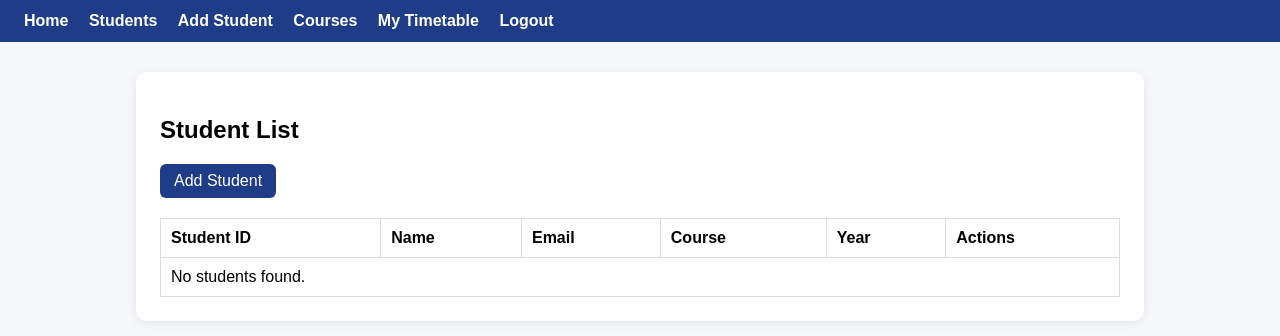
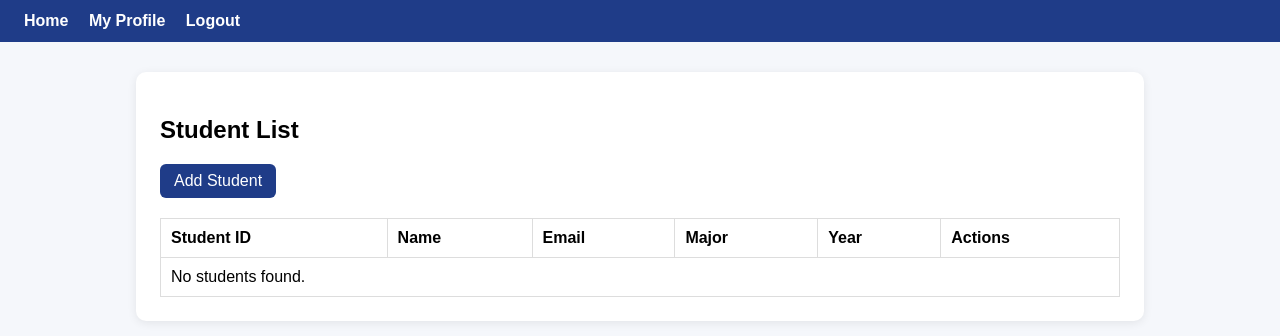
Before and after one commit to sc21m2g/student-sis, a Django app: page /students/ in a window 1280 px wide. Shown: the top 336 px of the page. Run offline with Django 4.2, Linux system fonts and the light colour scheme; the visitor is signed in with stand-in values (Sample User, id 1); data that the repository does not hold is empty.

Commit message:
create the student profile and update the readme

```diff
--- a/core/models.py
+++ b/core/models.py
@@ -15,10 +15,11 @@ class Course(models.Model):
         return f"{self.code} - {self.name}"
 
 class Student(models.Model):
+    user = models.OneToOneField(User, on_delete=models.CASCADE, null=True, blank=True)
     student_id = models.CharField(max_length=20, unique=True)
     full_name = models.CharField(max_length=100)
     email = models.EmailField(unique=True)
-    course = models.CharField(max_length=100)
+    major = models.CharField(max_length=100)
     year = models.PositiveIntegerField(default=1)
     enrolled_courses = models.ManyToManyField(Course, blank=True, related_name='students')
     created_at = models.DateTimeField(auto_now_add=True)
--- a/core/urls.py
+++ b/core/urls.py
@@ -3,6 +3,8 @@ from . import views
 
 urlpatterns = [
     path('', views.home, name='home'),
+
+    path('profile/', views.my_profile, name='my_profile'),
 
     path('students/', views.student_list, name='student_list'),
     path('students/create/', views.student_create, name='student_create'),
@@ -12,9 +14,9 @@ urlpatterns = [
 
     path('courses/', views.course_list, name='course_list'),
     path('courses/create/', views.course_create, name='course_create'),
-    path('students/<int:student_id>/enroll/<int:course_id>/', views.enroll_course, name='enroll_course'),
+    path('courses/<int:course_id>/enroll/', views.enroll_course, name='enroll_course'),
     path('my-timetable/', views.my_timetable, name='my_timetable'),
-    path('students/<int:student_id>/drop/<int:course_id>/', views.drop_course, name='drop_course'),
+    path('courses/<int:course_id>/drop/', views.drop_course, name='drop_course'),
 
     path('api/students/', views.api_students, name='api_students'),
     path('api/students/<int:pk>/', views.api_student_detail, name='api_student_detail'),
--- a/core/views.py
+++ b/core/views.py
@@ -18,11 +18,22 @@ def register_view(request):
         form = RegisterForm(request.POST)
         if form.is_valid():
             user = form.save()
+
+            Student.objects.create(
+                user=user,
+                student_id=form.cleaned_data['student_id'],
+                full_name=form.cleaned_data['full_name'],
+                email=form.cleaned_data['email'],
+                major=form.cleaned_data['major'],
+                year=form.cleaned_data['year'],
+            )
+
             login(request, user)
             messages.success(request, 'Registration successful.')
-            return redirect('home')
+            return redirect('my_profile')
     else:
         form = RegisterForm()
+
     return render(request, 'registration/register.html', {'form': form})
 
 
@@ -78,7 +89,7 @@ def student_delete(request, pk):
 @csrf_exempt
 def api_students(request):
     if request.method == 'GET':
-        students = list(Student.objects.values('id', 'student_id', 'full_name', 'email', 'course', 'year'))
+        students = list(Student.objects.values('id', 'student_id', 'full_name', 'email', 'major', 'year'))
         return JsonResponse({'students': students}, status=200)
 
     if request.method == 'POST':
@@ -88,7 +99,7 @@ def api_students(request):
                 student_id=data['student_id'],
                 full_name=data['full_name'],
                 email=data['email'],
-                course=data['course'],
+                major=data['major'],
                 year=data.get('year', 1),
             )
             return JsonResponse({
@@ -98,7 +109,7 @@ def api_students(request):
                     'student_id': student.student_id,
                     'full_name': student.full_name,
                     'email': student.email,
-                    'course': student.course,
+                    'major': student.major,
                     'year': student.year,
                 }
             }, status=201)
@@ -121,7 +132,7 @@ def api_student_detail(request, pk):
             'student_id': student.student_id,
             'full_name': student.full_name,
             'email': student.email,
-            'course': student.course,
+            'major': student.major,
             'year': student.year,
         }, status=200)
 
@@ -131,7 +142,7 @@ def api_student_detail(request, pk):
             student.student_id = data.get('student_id', student.student_id)
             student.full_name = data.get('full_name', student.full_name)
             student.email = data.get('email', student.email)
-            student.course = data.get('course', student.course)
+            student.major = data.get('major', student.major)
             student.year = data.get('year', student.year)
             student.save()
             return JsonResponse({'message': 'Student updated successfully'}, status=200)
@@ -148,75 +159,53 @@ def api_student_detail(request, pk):
 @login_required
 def course_list(request):
     courses = Course.objects.all().order_by('code')
-    students = Student.objects.all().order_by('student_id')
-    selected_student_id = request.GET.get('student')
-
-    selected_student = None
+    student = get_object_or_404(Student, user = request.user)
     enrolled_course_ids = []
-
-    if selected_student_id:
-        try:
-            selected_student = Student.objects.get(id=selected_student_id)
-            enrolled_course_ids = selected_student.enrolled_courses.values_list('id', flat=True)
-        except Student.DoesNotExist:
-            selected_student = None
 
     return render(request, 'courses/course_list.html', {
         'courses': courses,
-        'students': students,
-        'selected_student': selected_student,
+        'student': student,
         'enrolled_course_ids': enrolled_course_ids,
     })
 
 
 @login_required
-def enroll_course(request, student_id, course_id):
-    student = get_object_or_404(Student, pk=student_id)
+def enroll_course(request, course_id):
+    student = get_object_or_404(Student, user = request.user)
     course = get_object_or_404(Course, pk=course_id)
 
     if course in student.enrolled_courses.all():
-        messages.warning(request, f'{student.full_name} has already enrolled in {course.name}.')
+        messages.warning(request, f'You have already enrolled in {course.name}.')
     else:
         student.enrolled_courses.add(course)
-        messages.success(request, f'{student.full_name} successfully enrolled in {course.name}.')
+        messages.success(request, f'You successfully enrolled in {course.name}.')
 
-    return redirect(f'/courses/?student={student.id}')
+    return redirect('course_list')
 
 
 @login_required
 def my_timetable(request):
-    students = Student.objects.all().order_by('student_id')
-    selected_student_id = request.GET.get('student')
-
-    selected_student = None
-    courses = []
-
-    if selected_student_id:
-        try:
-            selected_student = Student.objects.get(id=selected_student_id)
-            courses = selected_student.enrolled_courses.all().order_by('weekday', 'start_time')
-        except Student.DoesNotExist:
-            selected_student = None
+    student = get_object_or_404(Student, user=request.user)
+    courses = student.enrolled_courses.all().order_by('weekday', 'start_time')
 
     return render(request, 'courses/my_timetable.html', {
-        'students': students,
-        'selected_student': selected_student,
+        'student': student,
         'courses': courses,
     })
 
 
 @login_required
-def drop_course(request, student_id, course_id):
-    student = get_object_or_404(Student, pk=student_id)
+def drop_course(request, course_id):
+    student = get_object_or_404(Student, user = request.user)
     course = get_object_or_404(Course, pk=course_id)
 
     if course in student.enrolled_courses.all():
         student.enrolled_courses.remove(course)
-        messages.success(request, f'{student.full_name} dropped {course.name}.')
+        messages.success(request, f'You dropped {course.name}.')
     else:
-        messages.warning(request, f'{student.full_name} is not enrolled in this course.')
+        messages.warning(request, f'You are not enrolled in this course.')
 
-    return redirect(f'/my-timetable/?student={student.id}')
+    return redirect('my_timetable')
 
 
 @login_required
@@ -234,3 +223,30 @@ def course_create(request):
         'form': form,
         'title': 'Add Course'
     })
+
+
+@login_required
+def my_profile(request):
+    student = get_object_or_404(Student, user=request.user)
+
+    if request.method == 'POST':
+        form = StudentForm(request.POST, instance=student)
+        if form.is_valid():
+            updated_student = form.save(commit=False)
+            updated_student.user = request.user
+            updated_student.save()
+
+            if request.user.email != updated_student.email:
+                request.user.email = updated_student.email
+                request.user.username = updated_student.student_id
+                request.user.save()
+
+            messages.success(request, 'Profile updated successfully.')
+            return redirect('my_profile')
+    else:
+        form = StudentForm(instance=student)
+
+    return render(request, 'students/my_profile.html', {
+        'student': student,
+        'form': form
+    })
--- a/templates/base.html
+++ b/templates/base.html
@@ -75,10 +75,7 @@
     <nav>
         <a href="{% url 'home' %}">Home</a>
         {% if user.is_authenticated %}
-            <a href="{% url 'student_list' %}">Students</a>
-            <a href="{% url 'student_create' %}">Add Student</a>
-            <a href="{% url 'course_list' %}">Courses</a>
-            <a href="{% url 'my_timetable' %}">My Timetable</a>
+            <a href="{% url 'my_profile' %}">My Profile</a>
             <a href="{% url 'logout' %}">Logout</a>
         {% else %}
             <a href="{% url 'login' %}">Login</a>
--- a/templates/students/student_detail.html
+++ b/templates/students/student_detail.html
@@ -5,7 +5,7 @@
 <p><strong>Student ID:</strong> {{ student.student_id }}</p>
 <p><strong>Full Name:</strong> {{ student.full_name }}</p>
 <p><strong>Email:</strong> {{ student.email }}</p>
-<p><strong>Course:</strong> {{ student.course }}</p>
+<p><strong>Major:</strong> {{ student.major }}</p>
 <p><strong>Year:</strong> {{ student.year }}</p>
 <a class="btn" href="{% url 'student_list' %}">Back to List</a>
 {% endblock %}
--- a/templates/students/student_list.html
+++ b/templates/students/student_list.html
@@ -9,7 +9,7 @@
         <th>Student ID</th>
         <th>Name</th>
         <th>Email</th>
-        <th>Course</th>
+        <th>Major</th>
         <th>Year</th>
         <th>Actions</th>
     </tr>
@@ -18,7 +18,7 @@
         <td>{{ student.student_id }}</td>
         <td>{{ student.full_name }}</td>
         <td>{{ student.email }}</td>
-        <td>{{ student.course }}</td>
+        <td>{{ student.major }}</td>
         <td>{{ student.year }}</td>
         <td>
             <a class="btn" href="{% url 'student_detail' student.id %}">View</a>
```
Also changed, not shown: core/forms.py (+6 -2 lines), templates/courses/course_list.html (+4 -21 lines), templates/courses/my_timetable.html (+3 -19 lines), templates/home.html (+6 -7 lines), templates/students/my_profile.html (added, +22 -0 lines), core/migrations/0003_student_user.py (added), core/migrations/0004_rename_course_student_major.py (added), readme.md.
